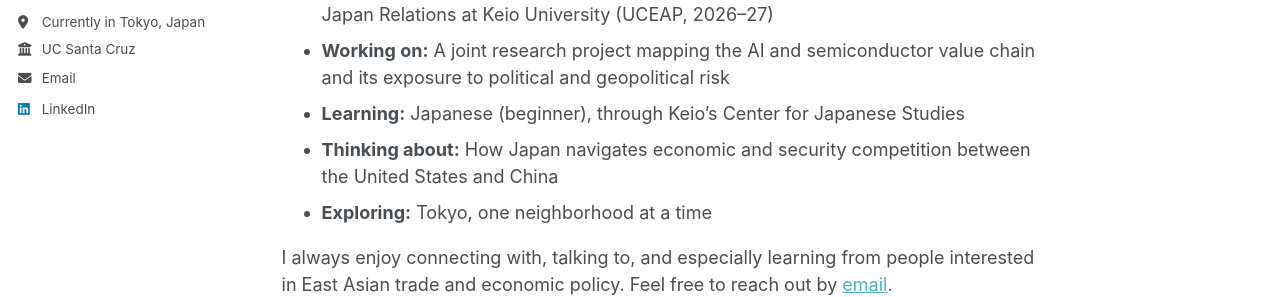
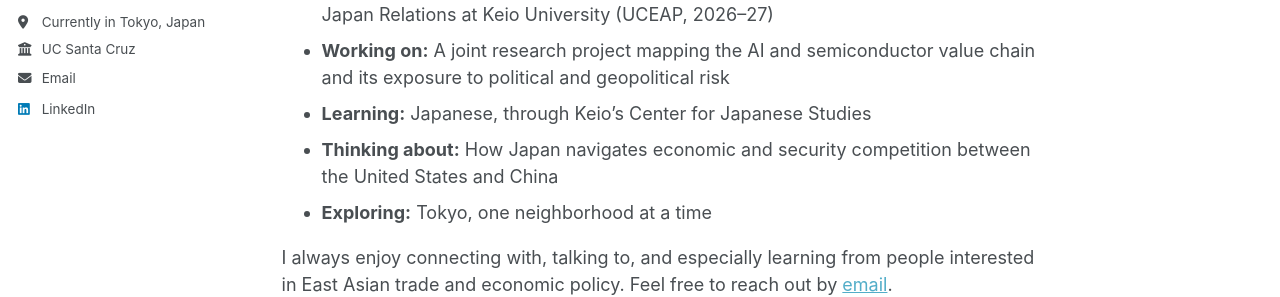
Before and after one commit to cole-preston/cole-preston.github.io, a Jekyll site: the page built from _pages/about.md, in a window 1280 px wide and 900 px high, scrolled down 758 px. Shown: the part 386-683 px from the top of the window. Built offline with Jekyll 4.4.1, drawn with Linux system fonts in a browser that asks for light colours; a style sheet for code colours, icons or effects is not loaded.

Commit message:
About: remove "(beginner)" from Learning line
Co-Authored-By: Claude Opus 5.5 <noreply@anthropic.com>

```diff
--- a/_pages/about.md
+++ b/_pages/about.md
@@ -23,7 +23,7 @@ Outside of academics, I spend as much time outdoors as I can, mainly skiing and
 
 * **Studying:** Japanese Foreign Policy, Competition Policy, Public Policy, and China–Japan Relations at Keio University (UCEAP, 2026–27)
 * **Working on:** A joint research project mapping the AI and semiconductor value chain and its exposure to political and geopolitical risk
-* **Learning:** Japanese (beginner), through Keio's Center for Japanese Studies
+* **Learning:** Japanese, through Keio's Center for Japanese Studies
 * **Thinking about:** How Japan navigates economic and security competition between the United States and China
 * **Exploring:** Tokyo, one neighborhood at a time
 
```
